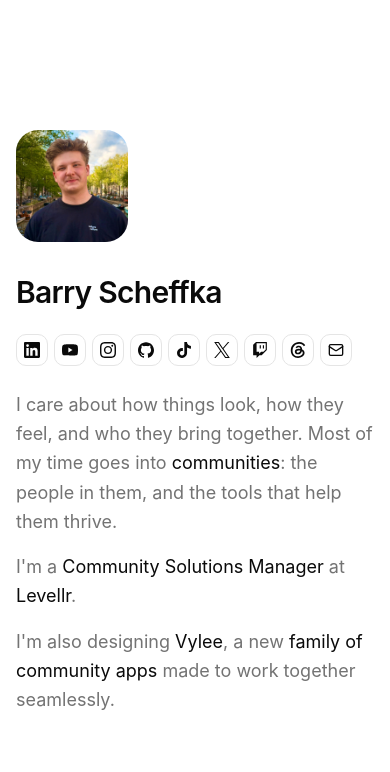
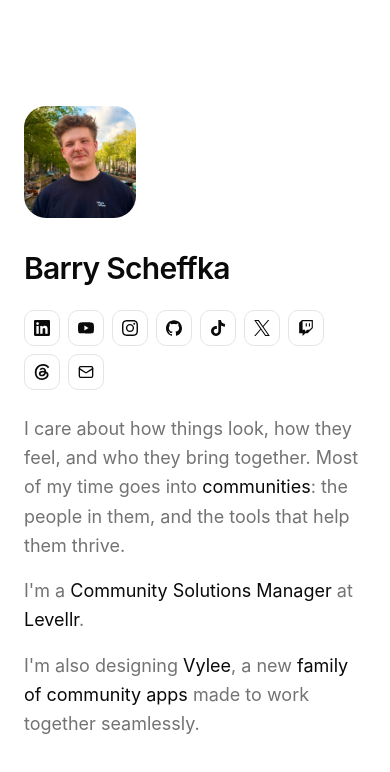
Before and after one commit to barryscheffka/barryscheffka.com, a Next.js app: page / in a window 390 px wide. Shown: the top 772 px of the page. Built offline with nearby package versions, Linux system fonts and the light colour scheme.

Commit message:
Wider side margins on phones, full-size social buttons that wrap

```diff
--- a/src/app/page.tsx
+++ b/src/app/page.tsx
@@ -15,7 +15,7 @@ const personJsonLd = {
 
 export default function Home() {
   return (
-    <main className="mx-auto flex w-full max-w-xl flex-1 flex-col justify-center px-4 py-16 sm:px-6">
+    <main className="mx-auto flex w-full max-w-xl flex-1 flex-col justify-center px-6 py-16">
       <script
         type="application/ld+json"
         dangerouslySetInnerHTML={{ __html: JSON.stringify(personJsonLd) }}
@@ -48,13 +48,12 @@ export default function Home() {
             {site.name}
           </h1>
 
-          <nav aria-label="Elsewhere" className="flex flex-wrap gap-1.5 sm:gap-2">
+          <nav aria-label="Elsewhere" className="flex flex-wrap gap-2">
             {socials.map((s) => (
               <Button
                 key={s.platform}
                 variant="outline"
                 size="icon-lg"
-                className="size-8 sm:size-9"
                 nativeButton={false}
                 render={
                   <a
@@ -72,7 +71,6 @@ export default function Home() {
             <Button
               variant="outline"
               size="icon-lg"
-              className="size-8 sm:size-9"
               nativeButton={false}
               render={
                 <a
```
